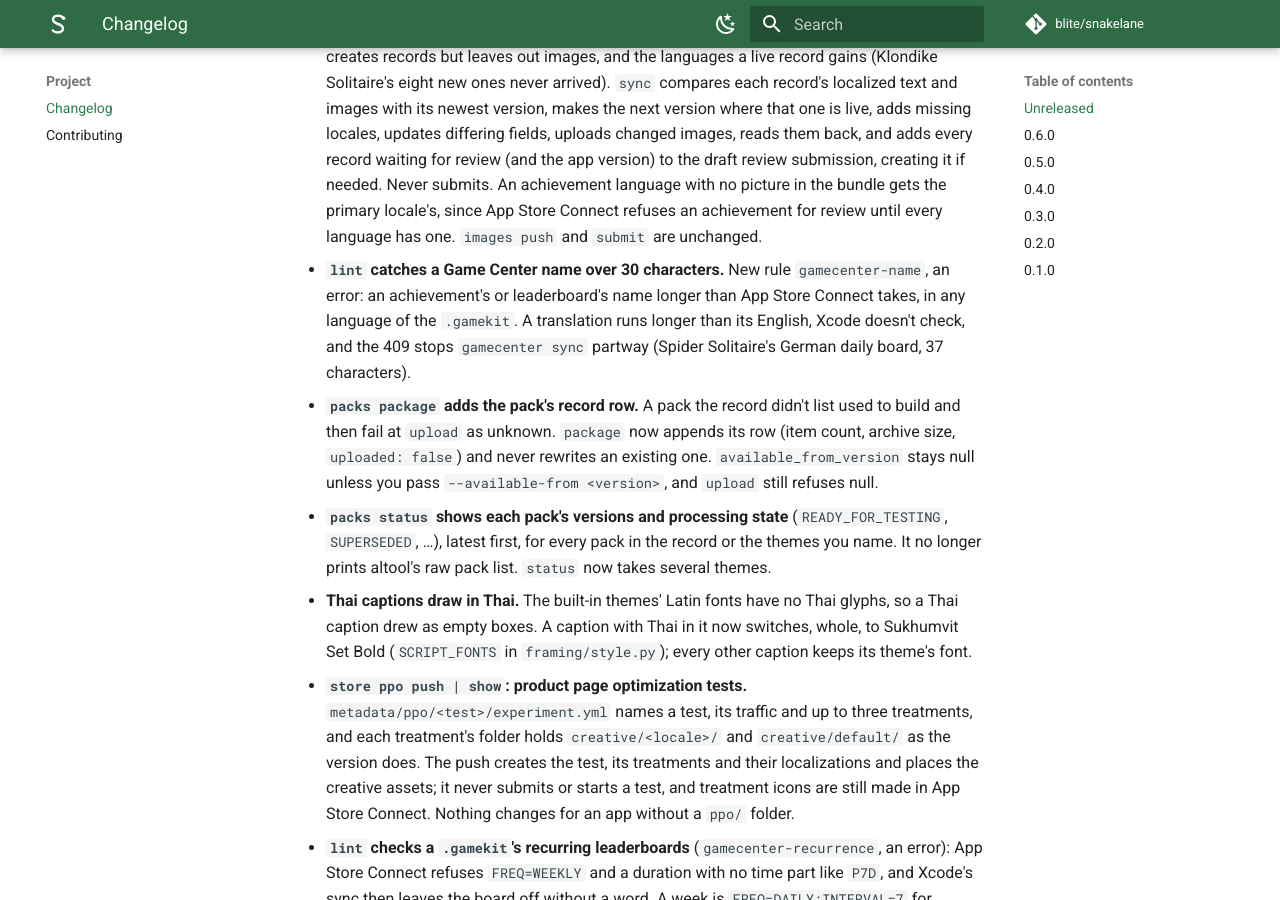
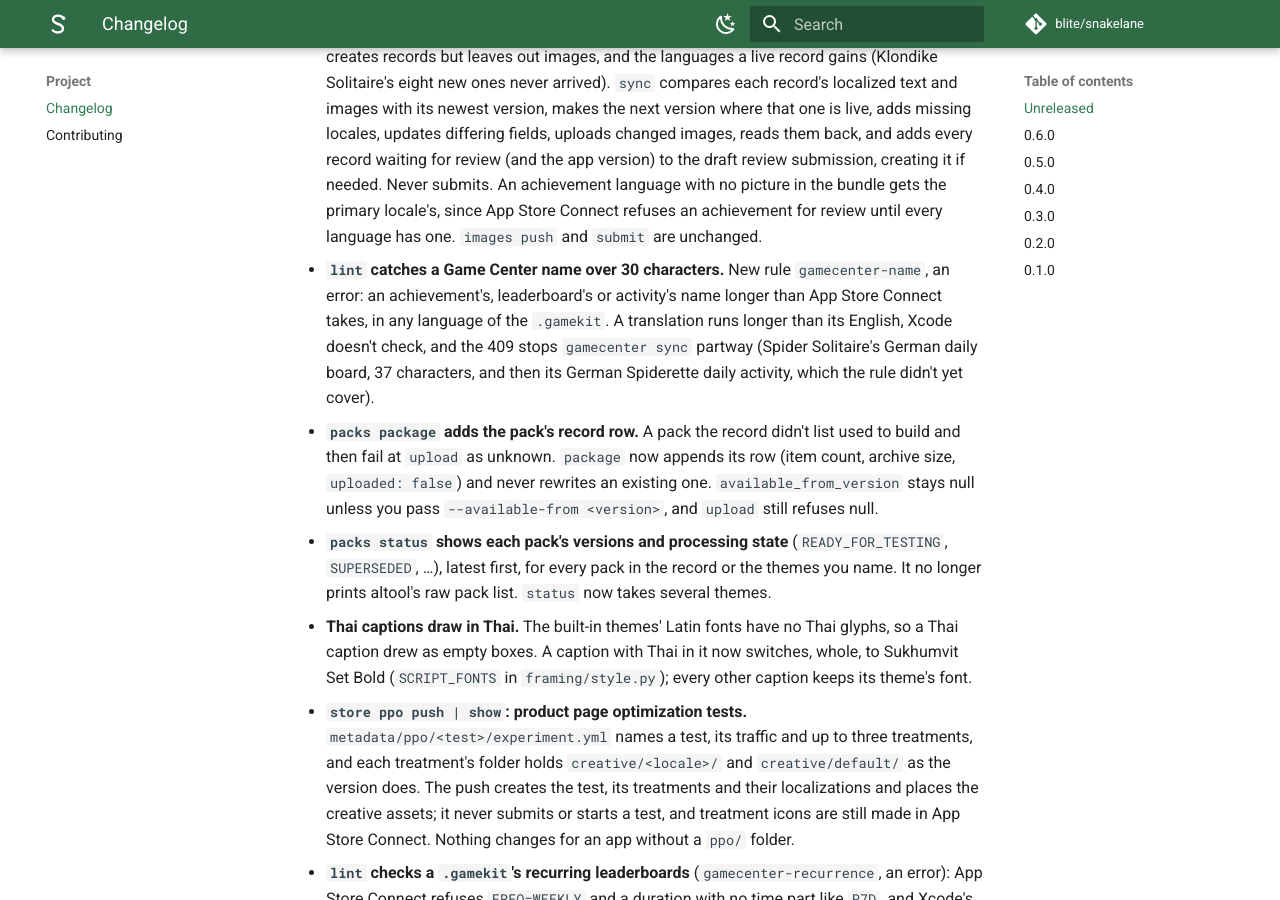
Before and after one commit to blite/snakelane, an MkDocs documentation site: the page built from docs/changelog.md, in a window 1280 px wide and 900 px high, scrolled down 1074 px. Built offline with MkDocs 1.6.1 and Material for MkDocs 9.7.7, drawn with Linux system fonts in a browser that asks for light colours; comment, search, counter and statistics services are not loaded; the version menu is left out.

Commit message:
lint's gamecenter-name rule covers activity names too
App Store Connect refuses an activity's name over 30 characters with the same
409 it gives a leaderboard: Spider Solitaire's gamecenter sync stopped on its
German Spiderette daily activity (37 characters, an Arabic one of 31), which
lint passed because the rule checked only achievements and leaderboards.
NAME_CAPPED_KINDS gains activity; the message says 'an activity's name';
the test, foundations.md, the skill and the changelog say so.

```diff
--- a/CHANGELOG.md
+++ b/CHANGELOG.md
@@ -40,9 +40,10 @@ behaviour bumps the minor version. Each release is tagged `vX.Y.Z`.
   locale's, since App Store Connect refuses an achievement for review until every language has
   one. `images push` and `submit` are unchanged.
 - **`lint` catches a Game Center name over 30 characters.** New rule `gamecenter-name`, an error:
-  an achievement's or leaderboard's name longer than App Store Connect takes, in any language of
-  the `.gamekit`. A translation runs longer than its English, Xcode doesn't check, and the 409
-  stops `gamecenter sync` partway (Spider Solitaire's German daily board, 37 characters).
+  an achievement's, leaderboard's or activity's name longer than App Store Connect takes, in any
+  language of the `.gamekit`. A translation runs longer than its English, Xcode doesn't check, and
+  the 409 stops `gamecenter sync` partway (Spider Solitaire's German daily board, 37 characters,
+  and then its German Spiderette daily activity, which the rule didn't yet cover).
 - **`packs package` adds the pack's record row.** A pack the record didn't list used to build
   and then fail at `upload` as unknown. `package` now appends its row (item count, archive size,
   `uploaded: false`) and never rewrites an existing one. `available_from_version` stays null
```
Also changed, not shown: docs/design/foundations.md (+1 -1 lines), skills/snakelane/SKILL.md (+4 -3 lines), 3 other files.
